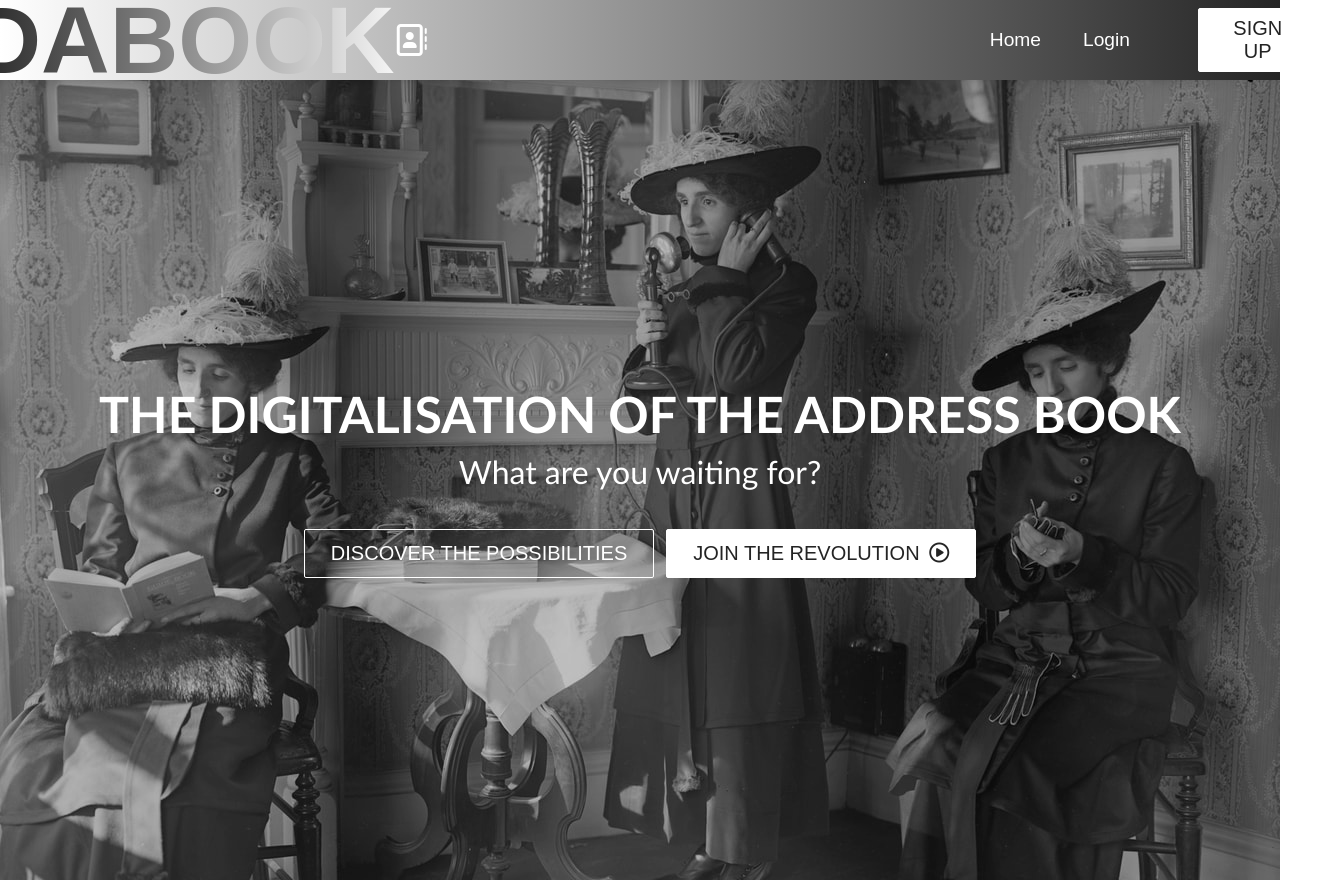
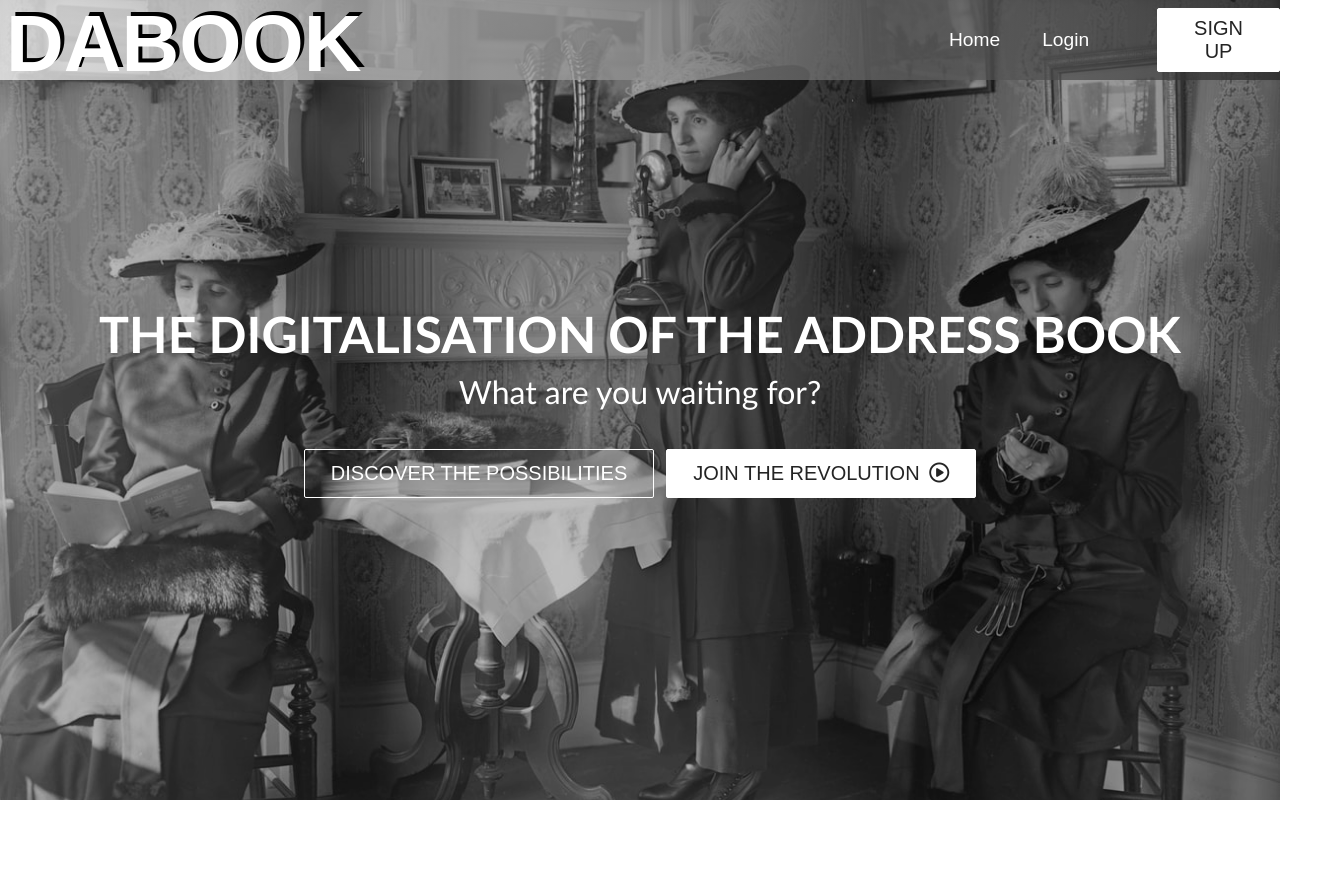
Before and after one commit to ezzygit/address-book-fe, a React (Create React App) app: page / in a window 1280 px wide. Shown: the whole page, 1318 px wide, since content can reach past the window. After the commit the page ends 800 px from the top, so only its background shows below. Built offline with nearby package versions, Linux system fonts and the light colour scheme.

Commit message:
Added css changes

```diff
--- a/src/App.css
+++ b/src/App.css
@@ -3,6 +3,8 @@
   margin: 0;
   padding: 0;
   font-family: 'PT Sans', sans-serif;
+  /* width: 100vw;
+  height: 100vh; */
 }
 
 .home,
--- a/src/components/Main.css
+++ b/src/components/Main.css
@@ -1,7 +1,7 @@
 
   .main-container {
     background-image: url(../images/addressbookimg.jpeg);
-
+    background-repeat: no-repeat !important;
     color:white;
     height: 100vh;
     width: 100%;
@@ -10,7 +10,9 @@
     justify-content: center;
     align-items: center;
     box-shadow: inset 0 0 0 1000px rgba(0, 0, 0, 0.2);
-    object-fit: cover;
+    background-size: cover;
+    text-align: center;
+    overflow: hidden;
 
   }
 
@@ -21,6 +23,7 @@
     font-size: 50px;
     font-family: 'Trebuchet MS', 'Lucida Sans Unicode', 'Lucida Grande',
       'Lucida Sans', Arial, sans-serif;
+
   }
 
   .main-container > p {
--- a/src/components/Navbar.css
+++ b/src/components/Navbar.css
@@ -1,31 +1,34 @@
 .navbar {
-    background: linear-gradient(90deg, #ffffff 0%, #242424 100%);
+    background: linear-gradient(90deg, rgba(255,255,255,0.7) 0%, rgba(36,36,36,0.7) 100%);
+    position: absolute;
     height: 80px;
     display: flex;
     justify-content: center;
     align-items: center;
     font-size: 1.2rem;
-    position: top;
     top: 0;
+    left: 0;
     z-index: 999;
 
   }
 
   .navbar-container {
     display: flex;
-    justify-content: center;
+    justify-content: flex-start;
     align-items: center;
     height: 80px;
-    max-width: 1500px;
+    width: 100vw;
     object-fit: contain;
 
   }
 
 
   .gradient-text {
-    font-size: 95px;
-    background-color: #ffffff;
-    background-image: linear-gradient(90deg, #242424 0%, whitesmoke 100%);
+    font-size: 5rem;
+    text-align: left;
+    background-color: #000000;
+    text-shadow:  -4px 4px #ffffff;
+    /* background-image: linear-gradient(90deg, #242424 0%, whitesmoke 100%); */
     background-size: 100%;
     -webkit-background-clip: text;
     -moz-background-clip: text;
--- a/src/components/Navbar.js
+++ b/src/components/Navbar.js
@@ -30,7 +30,6 @@ function Navbar() {
         <div className='navbar-container'>
           <Link to='/' className='navbar-logo' onClick={closeMobileMenu}>
           <h1 className="gradient-text">DABOOK </h1>
-            <i class="far fa-address-book fa-2x"></i>
 
           </Link>
           <div className='menu-icon' onClick={handleClick}>
```
